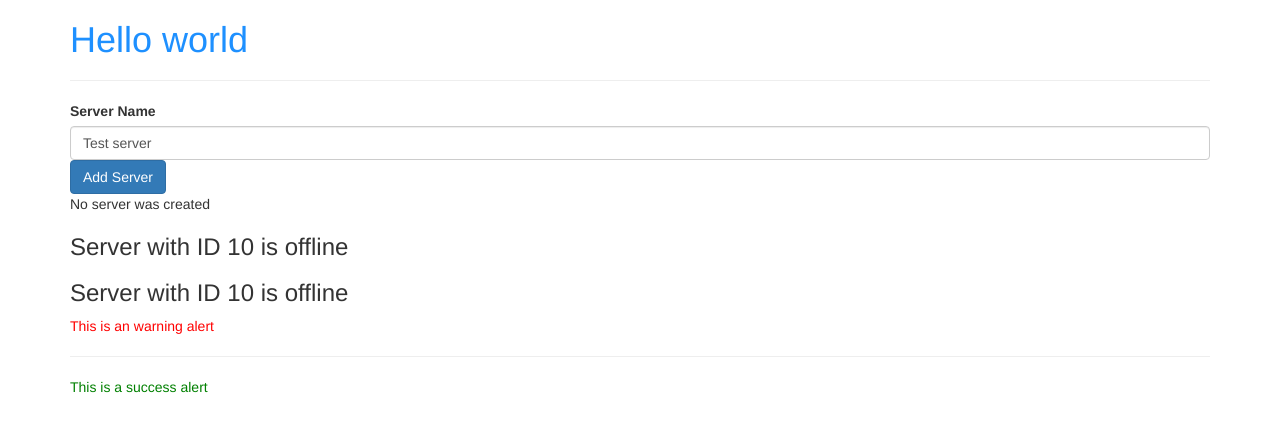
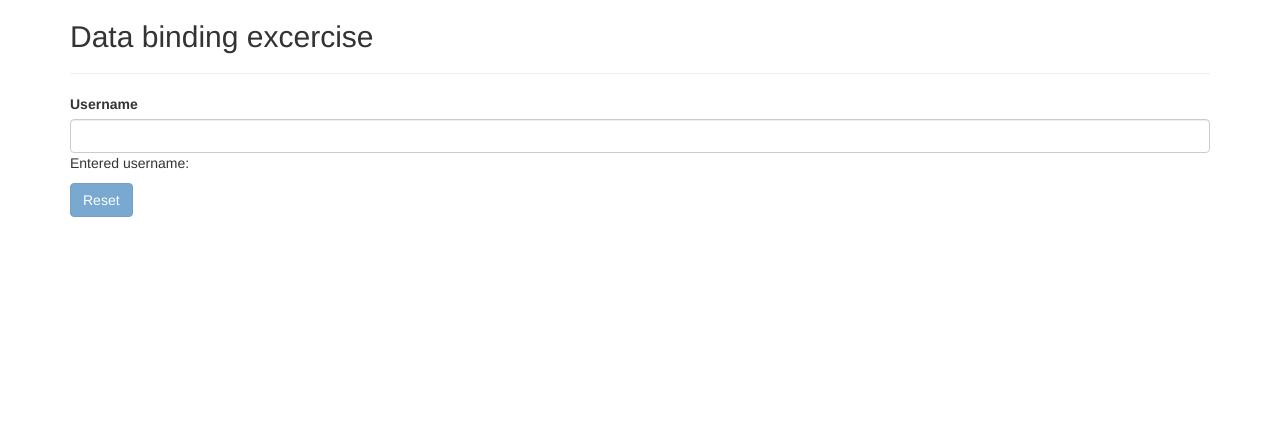
Before and after one commit to gjzim/angular-complete-guide, an Angular app: page / in a window 1280 px wide. Shown: the top 432 px of the page. Built offline with nearby package versions, Linux system fonts and the light colour scheme.

Commit message:
Data binding excercise complete

```diff
--- a/src/app/app.component.html
+++ b/src/app/app.component.html
@@ -1,10 +1,12 @@
 <div class="container">
-  <div class="col-12">
+  <!-- <div class="col-12">
     <h1>Hello world</h1>
     <hr />
     <app-servers></app-servers>
   </div>
   <div class="col-12">
     <app-warning-alert></app-warning-alert>
-  </div>
+  </div> -->
+
+  <app-data-binding-excercise></app-data-binding-excercise>
 </div>
--- a/src/app/app.module.ts
+++ b/src/app/app.module.ts
@@ -7,6 +7,7 @@ import { ServerComponent } from './server/server.component';
 import { ServersComponent } from './servers/servers.component';
 import { WarningAlertComponent } from './warning-alert/warning-alert.component';
 import { SuccessAlertComponent } from './success-alert/success-alert.component';
+import { DataBindingExcercise } from './data-binding-excercise/data-binding-excercise.component';
 
 @NgModule({
   declarations: [
@@ -15,6 +16,7 @@ import { SuccessAlertComponent } from './success-alert/success-alert.component';
     ServersComponent,
     WarningAlertComponent,
     SuccessAlertComponent,
+    DataBindingExcercise,
   ],
   imports: [BrowserModule, FormsModule],
   providers: [],
--- /dev/null
+++ b/src/app/data-binding-excercise/data-binding-excercise.component.html
@@ -0,0 +1,14 @@
+<h2>Data binding excercise</h2>
+<hr />
+<label for="username">Username</label>
+<input type="text" class="form-control" [(ngModel)]="username" />
+<p>Entered username: {{ username }}</p>
+
+<button
+  type="button"
+  class="btn btn-primary"
+  [disabled]="!username"
+  (click)="onUserNameReset()"
+>
+  Reset
+</button>
--- /dev/null
+++ b/src/app/data-binding-excercise/data-binding-excercise.component.ts
@@ -0,0 +1,13 @@
+import { Component } from '@angular/core';
+
+@Component({
+  selector: 'app-data-binding-excercise',
+  templateUrl: './data-binding-excercise.component.html',
+})
+export class DataBindingExcercise {
+  username = '';
+
+  onUserNameReset() {
+    this.username = '';
+  }
+}
```
